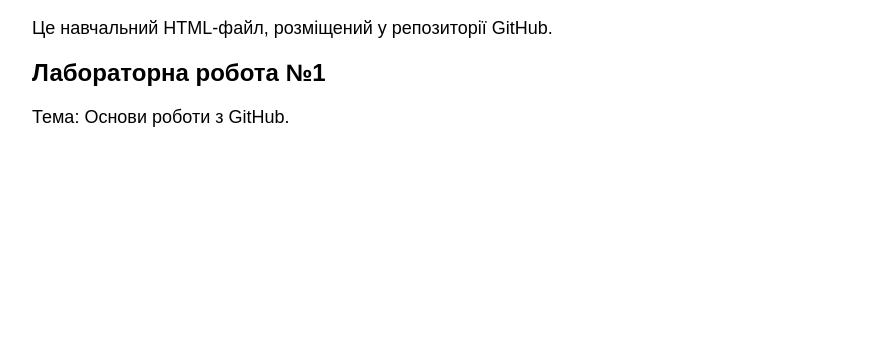
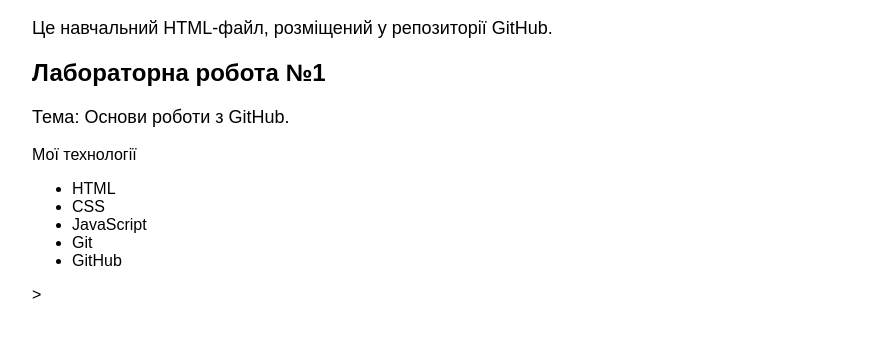
Before and after one commit to savelievaa-a/web-technologies-lab, a plain HTML site: page index.html in a window 1280 px wide. Shown: the part 80-418 px from the top of the page, without its empty margins (8-903 px from the left). Drawn offline with Linux system fonts and the light colour scheme.

Commit message:
Update technologies list

```diff
--- a/index.html
+++ b/index.html
@@ -13,5 +13,13 @@
 
     <h2>Лабораторна робота №1</h2>
     <p>Тема: Основи роботи з GitHub.</p>
-</body>
+</body<h2>Мої технології</h2>
+
+<ul>
+    <li>HTML</li>
+    <li>CSS</li>
+    <li>JavaScript</li>
+    <li>Git</li>
+    <li>GitHub</li>
+</ul>>
 </html>
```
